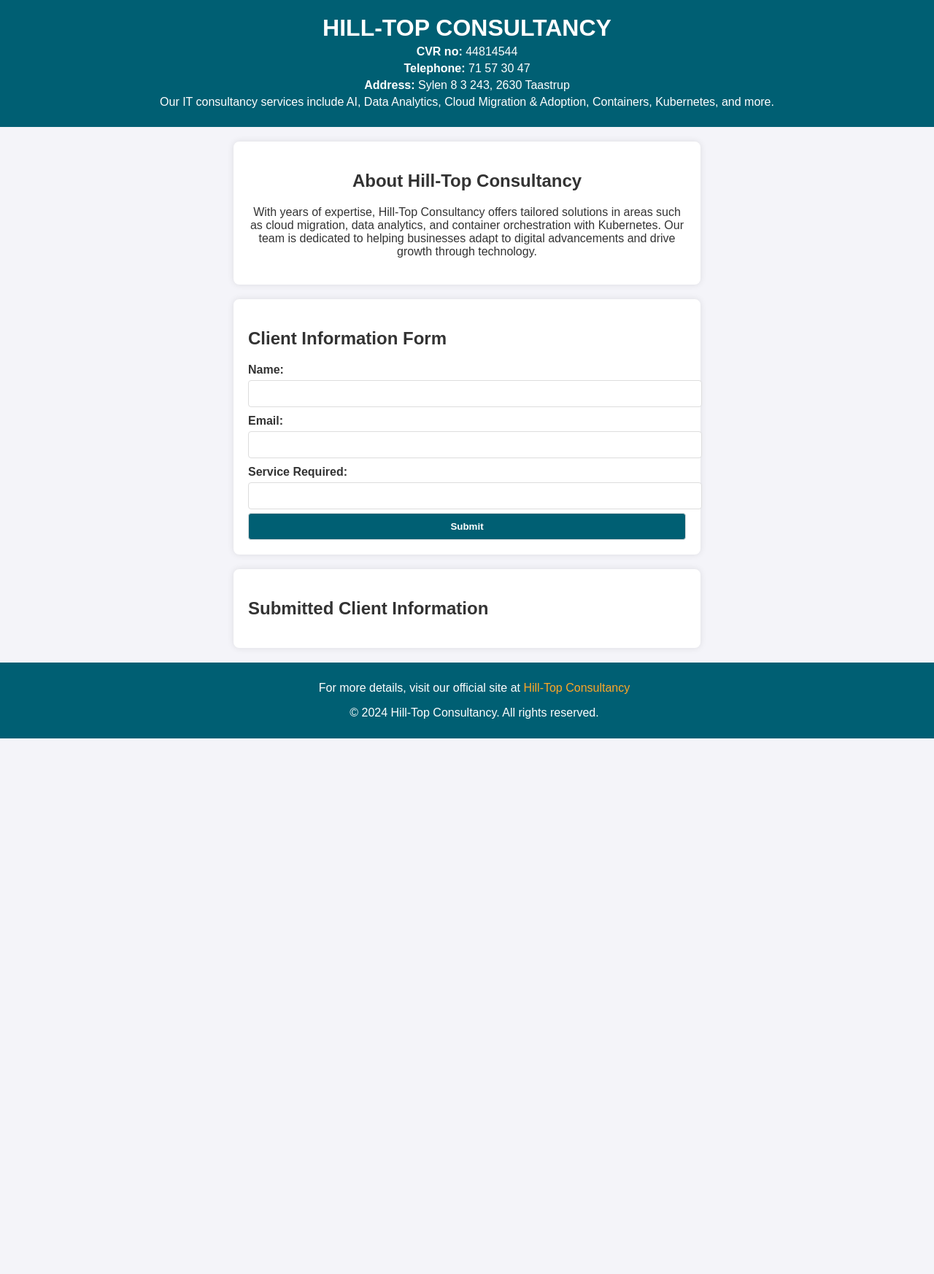
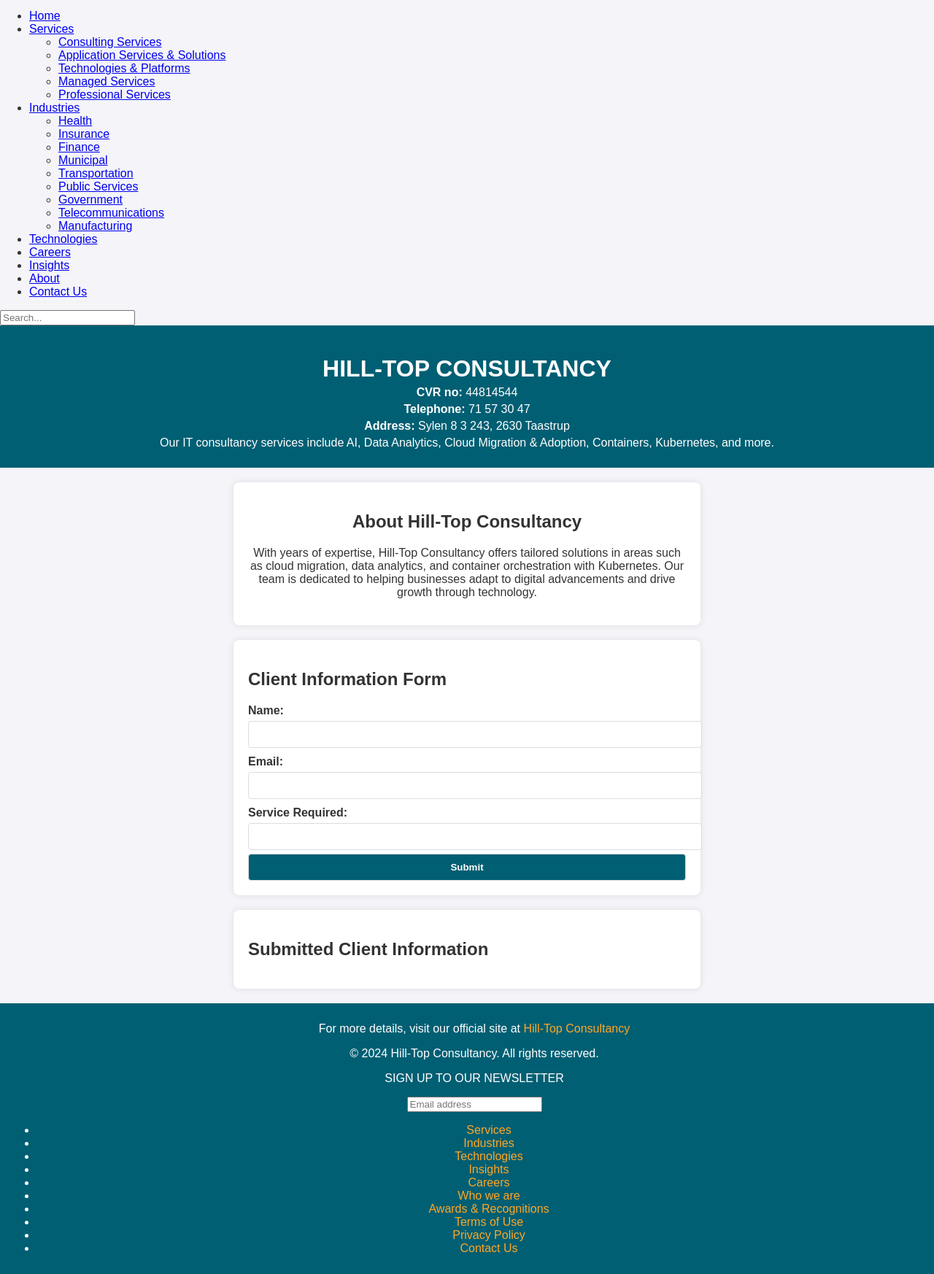
Before and after one commit to HILL-TOPCONSULTANCY/hilltop3tierwebapp, a plain HTML site: page frontend/index.html in a window 1280 px wide. Shown: the part 21-1767 px from the top of the page at 73% size. Before the commit the page ends 1033 px from the top, so only its background shows below. Drawn offline with Linux system fonts and the light colour scheme; no server answers.

Commit message:
undated frontend

```diff
--- a/frontend/app.js
+++ b/frontend/app.js
@@ -2,7 +2,7 @@
 const apiUrl = 'http://13.60.229.82:8080/api';  // Update with EC2 public IP if needed
 
 // Form submission event handler
-document.getElementById('clientForm').addEventListener('submit', async (e) => {
+document.getElementById('clientForm')?.addEventListener('submit', async (e) => {
   e.preventDefault();
 
   const name = document.getElementById('name').value;
@@ -20,10 +20,10 @@ document.getElementById('clientForm').addEventListener('submit', async (e) => {
       document.getElementById('clientForm').reset();
       fetchClientData(); // Refresh data display after submission
     } else {
-      console.error('Failed to submit data');
+      console.error('Failed to submit data:', response.status, response.statusText);
     }
   } catch (error) {
-    console.error('Error:', error);
+    console.error('Error during submission:', error);
   }
 });
 
@@ -40,20 +40,20 @@ async function fetchClientData() {
         const clientDiv = document.createElement('div');
         clientDiv.classList.add('client-item');
         clientDiv.innerHTML = `
-          <p><strong>Name:</strong> ${client.name}</p>
-          <p><strong>Email:</strong> ${client.email}</p>
-          <p><strong>Service Required:</strong> ${client.service}</p>
+          <p><strong>Name:</strong> ${client.name || 'N/A'}</p>
+          <p><strong>Email:</strong> ${client.email || 'N/A'}</p>
+          <p><strong>Service Required:</strong> ${client.service || 'N/A'}</p>
           <p><strong>Submitted at:</strong> ${new Date(client.timestamp).toLocaleString()}</p>
         `;
         clientDataDiv.appendChild(clientDiv);
       });
     } else {
-      console.error('Failed to fetch client data');
+      console.error('Failed to fetch client data:', response.status, response.statusText);
     }
   } catch (error) {
-    console.error('Error:', error);
+    console.error('Error during data fetch:', error);
   }
 }
 
 // Initial data fetch on page load
-fetchClientData();
+document.addEventListener('DOMContentLoaded', fetchClientData);
--- a/frontend/index.html
+++ b/frontend/index.html
@@ -7,6 +7,51 @@
   <link rel="stylesheet" href="style.css">
 </head>
 <body>
+
+  <!-- Navigation Bar -->
+  <nav class="navbar">
+    <div class="navbar-left">
+      <a href="index.html">HILL-TOP CONSULTANCY</a>
+    </div>
+    <div class="navbar-right">
+      <ul>
+        <li><a href="index.html">Home</a></li>
+        <li>
+          <a href="#">Services</a>
+          <ul class="dropdown">
+            <li><a href="consulting-services.html">Consulting Services</a></li>
+            <li><a href="application-services.html">Application Services & Solutions</a></li>
+            <li><a href="technologies-platforms.html">Technologies & Platforms</a></li>
+            <li><a href="managed-services.html">Managed Services</a></li>
+            <li><a href="professional-services.html">Professional Services</a></li>
+          </ul>
+        </li>
+        <li>
+          <a href="#">Industries</a>
+          <ul class="dropdown">
+            <li><a href="#">Health</a></li>
+            <li><a href="#">Insurance</a></li>
+            <li><a href="#">Finance</a></li>
+            <li><a href="#">Municipal</a></li>
+            <li><a href="#">Transportation</a></li>
+            <li><a href="#">Public Services</a></li>
+            <li><a href="#">Government</a></li>
+            <li><a href="#">Telecommunications</a></li>
+            <li><a href="#">Manufacturing</a></li>
+          </ul>
+        </li>
+        <li><a href="#">Technologies</a></li>
+        <li><a href="#">Careers</a></li>
+        <li><a href="#">Insights</a></li>
+        <li><a href="#">About</a></li>
+        <li><a href="#">Contact Us</a></li>
+      </ul>
+      <div class="search-icon">
+        <input type="text" placeholder="Search...">
+      </div>
+    </div>
+  </nav>
+
   <!-- Company Information Header -->
   <header>
     <h1>HILL-TOP CONSULTANCY</h1>
@@ -22,7 +67,7 @@
     <p>With years of expertise, Hill-Top Consultancy offers tailored solutions in areas such as cloud migration, data analytics, and container orchestration with Kubernetes. Our team is dedicated to helping businesses adapt to digital advancements and drive growth through technology.</p>
   </section>
 
-  <!-- Form Section -->
+  <!-- Client Information Form -->
   <section class="form-section">
     <h2>Client Information Form</h2>
     <form id="clientForm">
@@ -49,8 +94,28 @@
 
   <!-- Footer Section -->
   <footer>
-    <p>For more details, visit our official site at <a href="https://htconsult.dk/" target="_blank">Hill-Top Consultancy</a></p>
-    <p>&copy; 2024 Hill-Top Consultancy. All rights reserved.</p>
+    <div class="footer-top">
+      <p>For more details, visit our official site at <a href="https://htconsult.dk/" target="_blank">Hill-Top Consultancy</a></p>
+    </div>
+    <div class="footer-bottom">
+      <p>&copy; 2024 Hill-Top Consultancy. All rights reserved.</p>
+      <div class="newsletter">
+        <p>SIGN UP TO OUR NEWSLETTER</p>
+        <input type="email" placeholder="Email address">
+      </div>
+      <ul class="footer-links">
+        <li><a href="#">Services</a></li>
+        <li><a href="#">Industries</a></li>
+        <li><a href="#">Technologies</a></li>
+        <li><a href="#">Insights</a></li>
+        <li><a href="#">Careers</a></li>
+        <li><a href="#">Who we are</a></li>
+        <li><a href="#">Awards & Recognitions</a></li>
+        <li><a href="#">Terms of Use</a></li>
+        <li><a href="#">Privacy Policy</a></li>
+        <li><a href="#">Contact Us</a></li>
+      </ul>
+    </div>
   </footer>
 
   <script src="app.js"></script>
```
